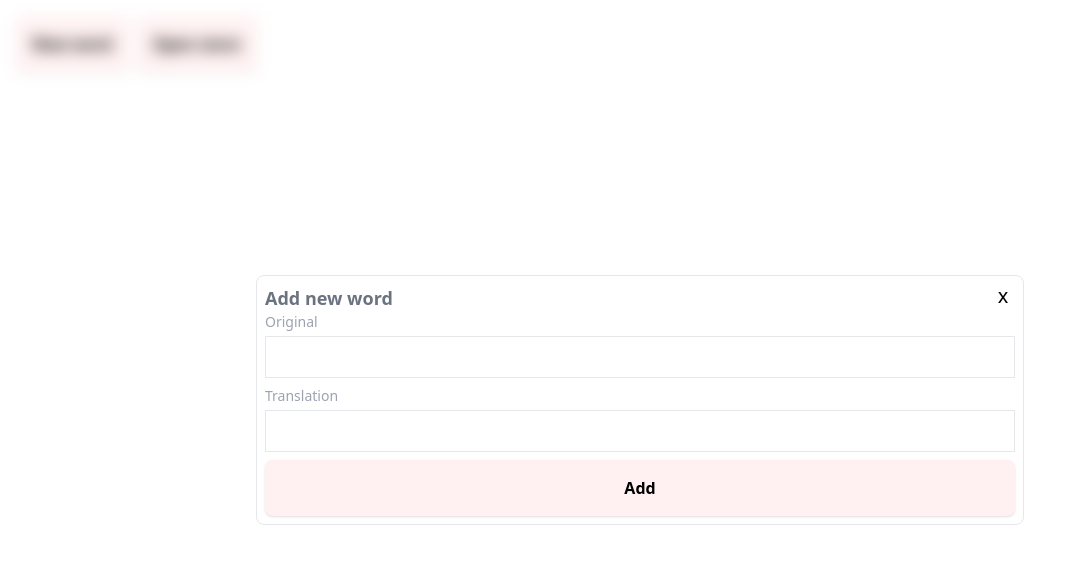
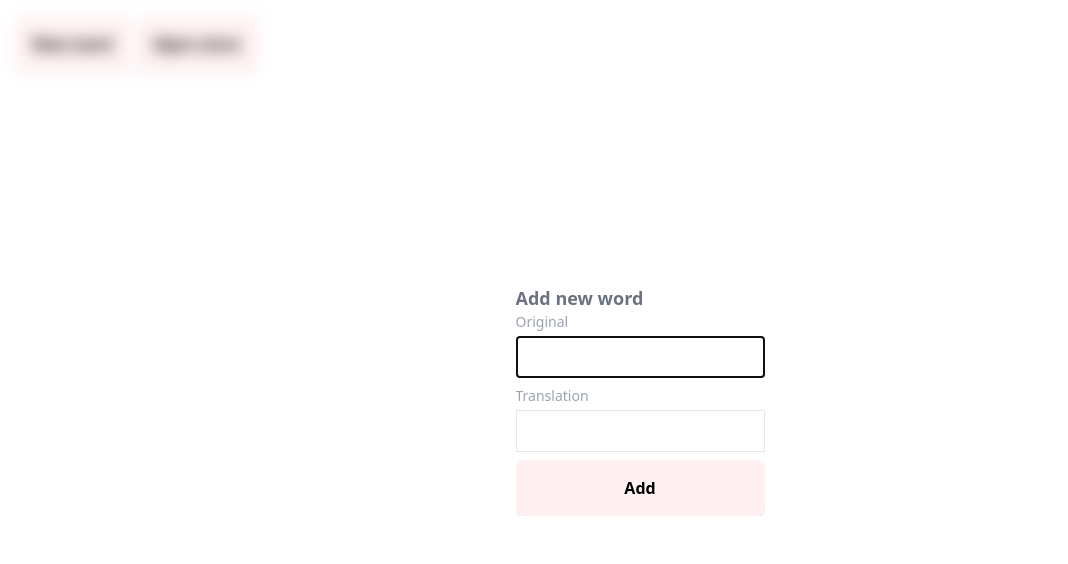
Before and after one commit to alehkonan/go-planner, a React (Vite) app in the folder frontend/: page / in a window 1280 px wide. Both pictures are taken after a click on the button "New word". Shown: the top 564 px of the page, without its empty margins (0-1068 px from the left). Built offline with nearby package versions, Linux system fonts and the light colour scheme.

Commit message:
update dialog

```diff
--- a/frontend/src/components/Dialog.tsx
+++ b/frontend/src/components/Dialog.tsx
@@ -1,3 +1,5 @@
+/* eslint-disable jsx-a11y/click-events-have-key-events */
+/* eslint-disable jsx-a11y/no-noninteractive-element-interactions */
 import {
   type ComponentProps,
   forwardRef,
@@ -6,10 +8,10 @@ import {
 } from 'react';
 import { twJoin } from 'tailwind-merge';
 
-type Props = ComponentProps<'dialog'>;
+type Props = Omit<ComponentProps<'dialog'>, 'style' | 'className'>;
 
 export const Dialog = forwardRef<HTMLDialogElement, PropsWithChildren<Props>>(
-  ({ className, children, ...props }, ref) => {
+  ({ children, ...props }, ref) => {
     const onClose = () => {
       const r = ref as MutableRefObject<HTMLDialogElement>;
       r.current.close();
@@ -19,26 +21,13 @@ export const Dialog = forwardRef<HTMLDialogElement, PropsWithChildren<Props>>(
       <dialog
         ref={ref}
         className={twJoin([
-          'relative',
-          'w-11/12 max-w-3xl rounded-lg p-2',
-          'overflow-auto border',
+          'overflow-auto',
           'backdrop:bg-transparent backdrop:backdrop-blur',
           'animate-appear',
-          className,
         ])}
+        onClick={(e) => e.target === e.currentTarget && onClose()}
         {...props}
       >
-        <button
-          className={twJoin([
-            'grid h-10 w-10 place-items-center',
-            'absolute right-0 top-0 rounded-lg',
-            'hover:bg-rose-50 text-xl transition-colors',
-          ])}
-          type="button"
-          onClick={onClose}
-        >
-          x
-        </button>
         {children}
       </dialog>
     );
--- a/frontend/src/widgets/Game.tsx
+++ b/frontend/src/widgets/Game.tsx
@@ -1,7 +1,31 @@
+import { twJoin } from 'tailwind-merge';
 import { Button } from '../components/Button';
 import { Dialog } from '../components/Dialog';
-import { Title } from '../components/Title';
 import { useDialog } from '../hooks/useDialog';
+
+const imgUrl =
+  'https://images.unsplash.com/photo-1481349518771-20055b2a7b24?auto=format&fit=crop&q=80&w=1000&ixlib=rb-4.0.3&ixid=M3wxMjA3fDB8MHxzZWFyY2h8NHx8cmFuZG9tfGVufDB8fDB8fHww';
+
+const cards = [
+  {
+    id: 1,
+    en: 'banana',
+    ka: 'ბანანი',
+    img: imgUrl,
+  },
+  {
+    id: 2,
+    en: 'banana',
+    ka: 'ბანანი',
+    img: imgUrl,
+  },
+  {
+    id: 3,
+    en: 'banana',
+    ka: 'ბანანი',
+    img: imgUrl,
+  },
+];
 
 export const GameWidget = () => {
   const dialog = useDialog();
@@ -10,7 +34,25 @@ export const GameWidget = () => {
     <div className="grid place-items-center">
       <Button onClick={dialog.open}>Let&apos;s go</Button>
       <Dialog ref={dialog.ref}>
-        <Title>Game</Title>
+        <div className="overflow-hidden">
+          <div className="flex w-fit snap-x snap-mandatory gap-2 overflow-auto">
+            {cards.map((card) => (
+              <div
+                key={card.id}
+                className={twJoin([
+                  'flex-shrink-0',
+                  'grid w-fit justify-items-center',
+                  'snap-center snap-always',
+                  'rounded border p-3',
+                ])}
+              >
+                <img src={card.img} alt="random" />
+                <p>{card.en}</p>
+                <p>{card.ka}</p>
+              </div>
+            ))}
+          </div>
+        </div>
       </Dialog>
     </div>
   );
```
